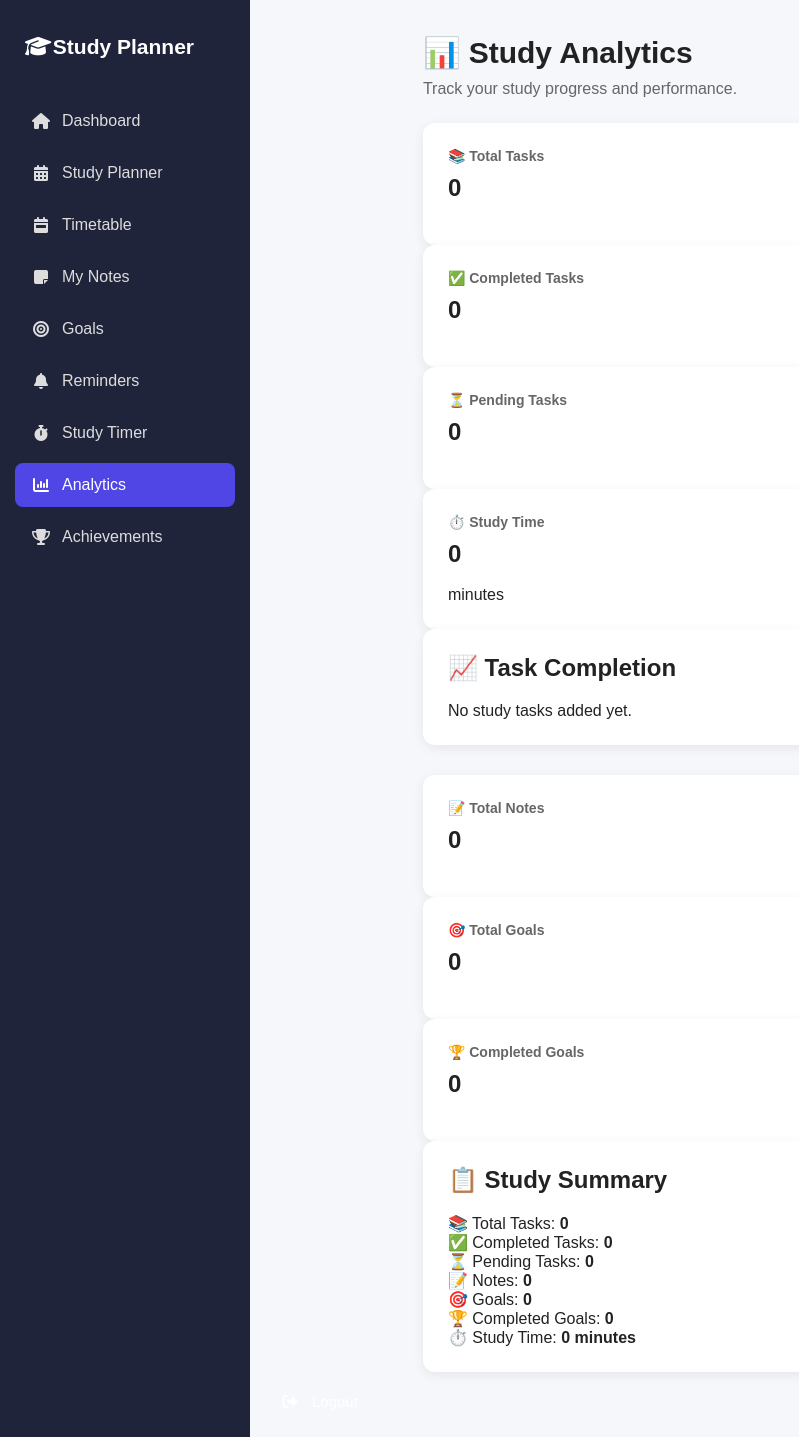
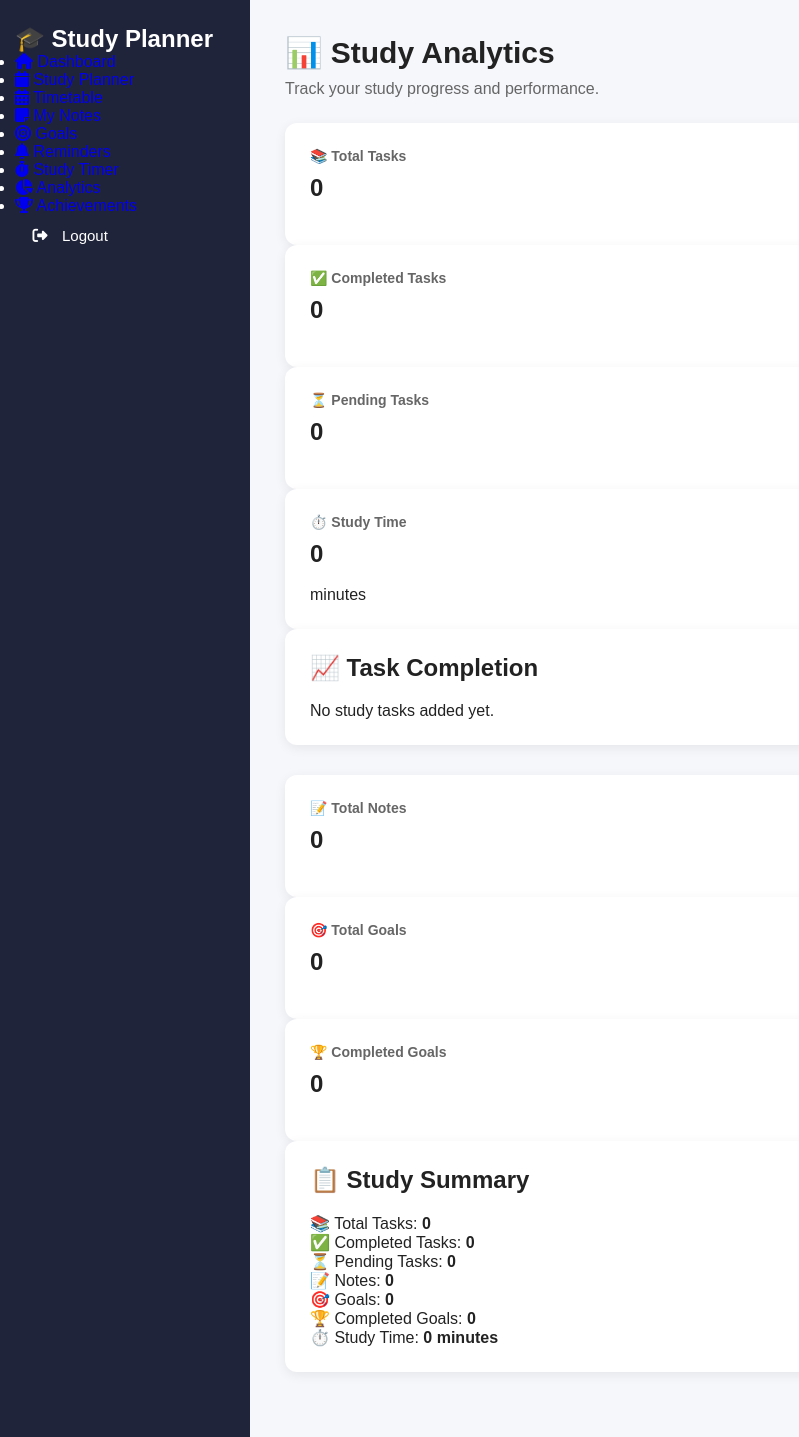
Before and after one commit to Shrutiry/student-study-planner, a Flask app: page /analytics in a window 1280 px wide. Shown: the whole page, without its empty margins (0-799 px from the left). Run offline with Flask 3, Linux system fonts and the light colour scheme; a user stored in the database is signed in; data comes from the database, SQL or seed files in the repository.

Commit message:
Refactor sidebar layout and remove navigation links
Removed the sidebar navigation and replaced it with a simplified structure that includes a brand header and footer with a logout button.

```diff
--- a/templates/_sidebar.html
+++ b/templates/_sidebar.html
@@ -1,59 +1,21 @@
-
-
-<link rel="stylesheet"
-      href="https://cdnjs.cloudflare.com/ajax/libs/font-awesome/6.5.2/css/all.min.css">
-
-<aside class="sidebar">
-    <div class="logo">
-        <i class="fa-solid fa-graduation-cap"></i>
-        <span>Study Planner</span>
+<div class="sidebar">
+    <div class="sidebar-brand">
+        <h2>🎓 Study Planner</h2>
     </div>
 
-    <nav>
-        <a href="/" class="{% if request.path == '/' %}active{% endif %}">
-            <i class="fa-solid fa-house"></i><span>Dashboard</span>
-        </a>
+    <ul class="sidebar-links">
+        <li><a href="/" class="{% if request.path == '/' %}active{% endif %}"><i class="fa-solid fa-house"></i> Dashboard</a></li>
+        <li><a href="/planner" class="{% if request.path == '/planner' %}active{% endif %}"><i class="fa-solid fa-calendar"></i> Study Planner</a></li>
+        <li><a href="/timetable" class="{% if request.path == '/timetable' %}active{% endif %}"><i class="fa-solid fa-calendar-days"></i> Timetable</a></li>
+        <li><a href="/notes" class="{% if request.path == '/notes' %}active{% endif %}"><i class="fa-solid fa-note-sticky"></i> My Notes</a></li>
+        <li><a href="/goals" class="{% if request.path == '/goals' %}active{% endif %}"><i class="fa-solid fa-bullseye"></i> Goals</a></li>
+        <li><a href="/reminders" class="{% if request.path == '/reminders' %}active{% endif %}"><i class="fa-solid fa-bell"></i> Reminders</a></li>
+        <li><a href="/timer" class="{% if request.path == '/timer' %}active{% endif %}"><i class="fa-solid fa-stopwatch"></i> Study Timer</a></li>
+        <li><a href="/analytics" class="{% if request.path == '/analytics' %}active{% endif %}"><i class="fa-solid fa-chart-pie"></i> Analytics</a></li>
+        <li><a href="/achievements" class="{% if request.path == '/achievements' %}active{% endif %}"><i class="fa-solid fa-trophy"></i> Achievements</a></li>
+    </ul>
 
-        <a href="/planner" class="{% if request.path == '/planner' %}active{% endif %}">
-            <i class="fa-solid fa-calendar-days"></i><span>Study Planner</span>
-        </a>
-
-        <a href="/timetable" class="{% if request.path == '/timetable' %}active{% endif %}">
-            <i class="fa-solid fa-calendar-week"></i><span>Timetable</span>
-        </a>
-
-        <a href="/notes" class="{% if request.path == '/notes' %}active{% endif %}">
-            <i class="fa-solid fa-note-sticky"></i><span>My Notes</span>
-        </a>
-
-        <a href="/goals" class="{% if request.path == '/goals' %}active{% endif %}">
-            <i class="fa-solid fa-bullseye"></i><span>Goals</span>
-        </a>
-
-        <a href="/reminders" class="{% if request.path == '/reminders' %}active{% endif %}">
-            <i class="fa-solid fa-bell"></i><span>Reminders</span>
-        </a>
-
-        <a href="/timer" class="{% if request.path == '/timer' %}active{% endif %}">
-            <i class="fa-solid fa-stopwatch"></i><span>Study Timer</span>
-        </a>
-
-        <a href="/analytics" class="{% if request.path == '/analytics' %}active{% endif %}">
-            <i class="fa-solid fa-chart-column"></i><span>Analytics</span>
-        </a>
-
-        <a href="/achievements" class="{% if request.path == '/achievements' %}active{% endif %}">
-            <i class="fa-solid fa-trophy"></i><span>Achievements</span>
-        </a>
-    </nav>
-</aside>
-
-    <div class="sidebar-logout">
-        <form action="{{ url_for('logout') }}" method="POST">
-            <button type="submit" class="logout-btn">
-                <i class="fa-solid fa-right-from-bracket"></i>
-                <span>Logout</span>
-            </button>
-        </form>
+    <div class="sidebar-footer">
+        <a href="/logout" class="logout-btn"><i class="fa-solid fa-right-from-bracket"></i> Logout</a>
     </div>
-</aside>
+</div>
```
